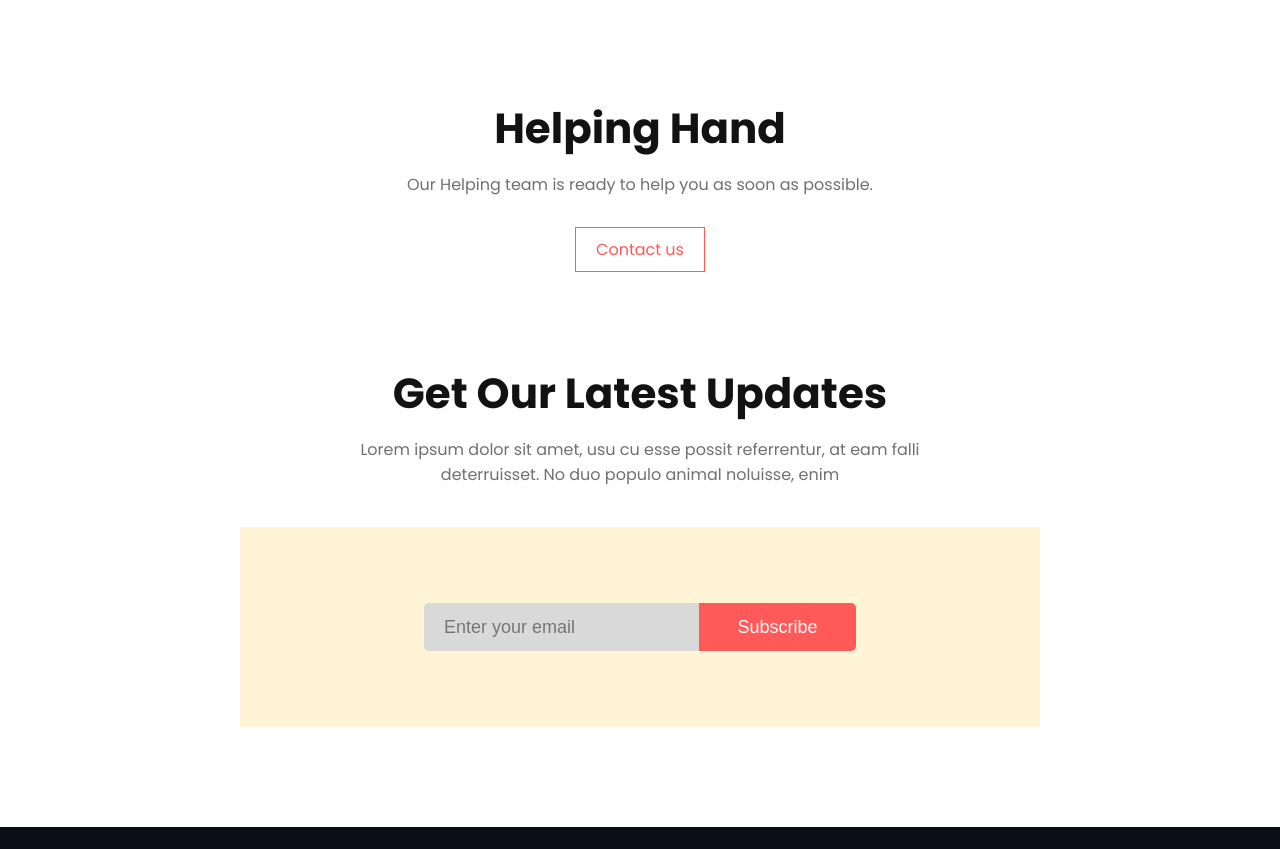
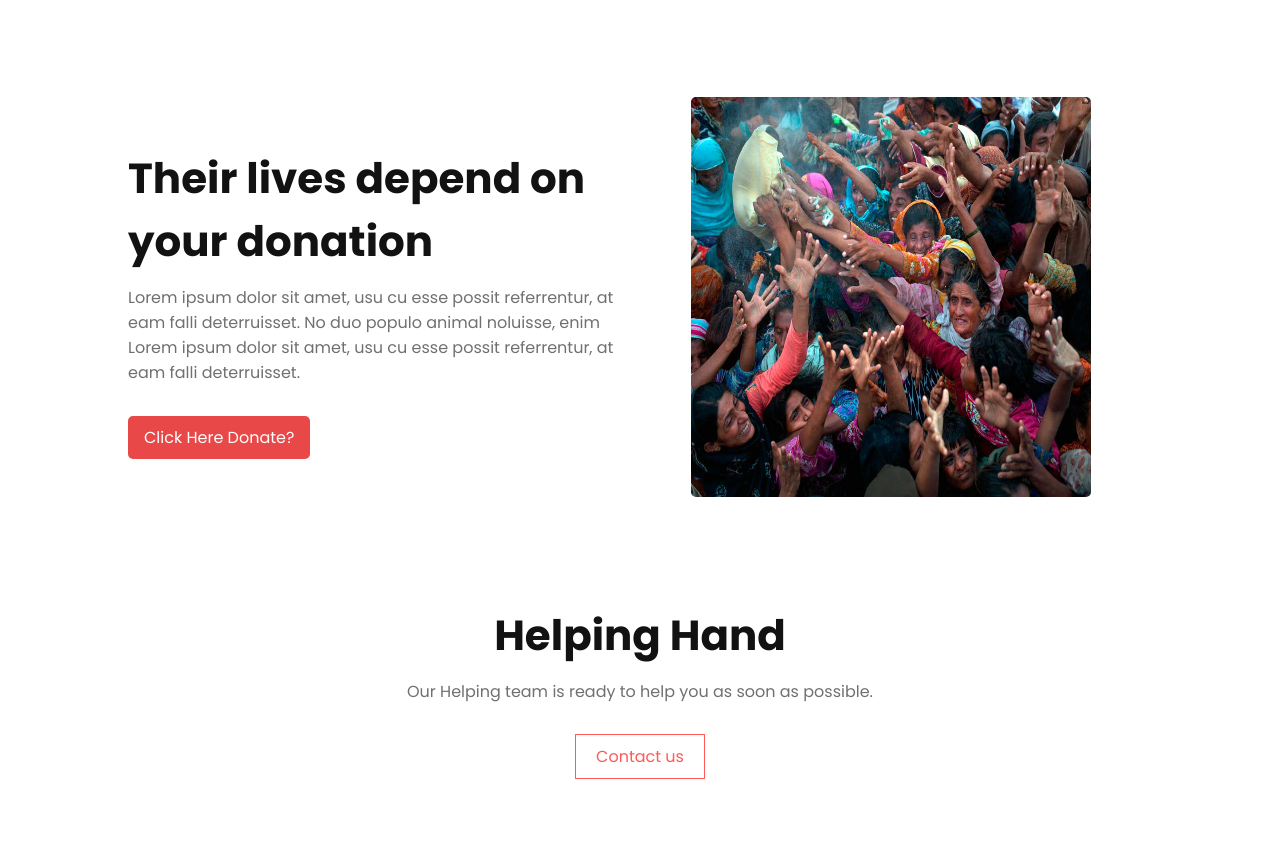
Before and after one commit to tamim-i-chowdhury/donate-today, a plain HTML site: page index.html in a window 1280 px wide. Shown: the part 1915-2764 px from the top of the page. Drawn offline with Linux system fonts and the light colour scheme.

Commit message:
photo gallery added

```diff
--- a/index.html
+++ b/index.html
@@ -97,6 +97,31 @@
         </div>
       </section>
       <!-- donate plan ends -->
+      <!-- donation gallery starts -->
+      <section class="donation-gallery">
+        <!-- photo gallery 1 -->
+        <div class="donation-gallery-container">
+          <div class="text-container">
+            <h1 class="title">Their lives depend on your donation</h1>
+            <p class="text">
+              Lorem ipsum dolor sit amet, usu cu esse possit referrentur, at eam
+              falli deterruisset. No duo populo animal noluisse, enim Lorem
+              ipsum dolor sit amet, usu cu esse possit referrentur, at eam falli
+              deterruisset.
+            </p>
+            <a
+              class="btn"
+              href="https://www.ohchr.org/en/donation"
+              target="_blank"
+              >Click Here Donate?</a
+            >
+          </div>
+          <div class="img-container">
+            <img src="./images/donation6.jpg" alt="" />
+          </div>
+        </div>
+      </section>
+      <!-- donation gallery ends -->
       <!-- new feature starts -->
       <section class="new-feature">
         <div class="helping-box">
--- a/style.css
+++ b/style.css
@@ -131,6 +131,31 @@ body{
     color: #707070;
 }
 
+/* donation-gallery styles */
+
+.donation-gallery{
+    margin-bottom: 100px;
+}
+.donation-gallery-container{
+    width: 80%;
+    margin: 0 auto;
+    display: flex;
+    margin-bottom: 50px;
+}
+.text-container{
+    width: 55%;
+    padding-right: 40px;
+    padding-top: 50px;
+}
+.img-container{
+    width: 40%;
+}
+.img-container > img{
+    width: 400px;
+    height: 400px;
+    border-radius: 5px;
+}
+
 /* new-feature styles */
 .new-feature{
     margin-bottom: 100px;
```
